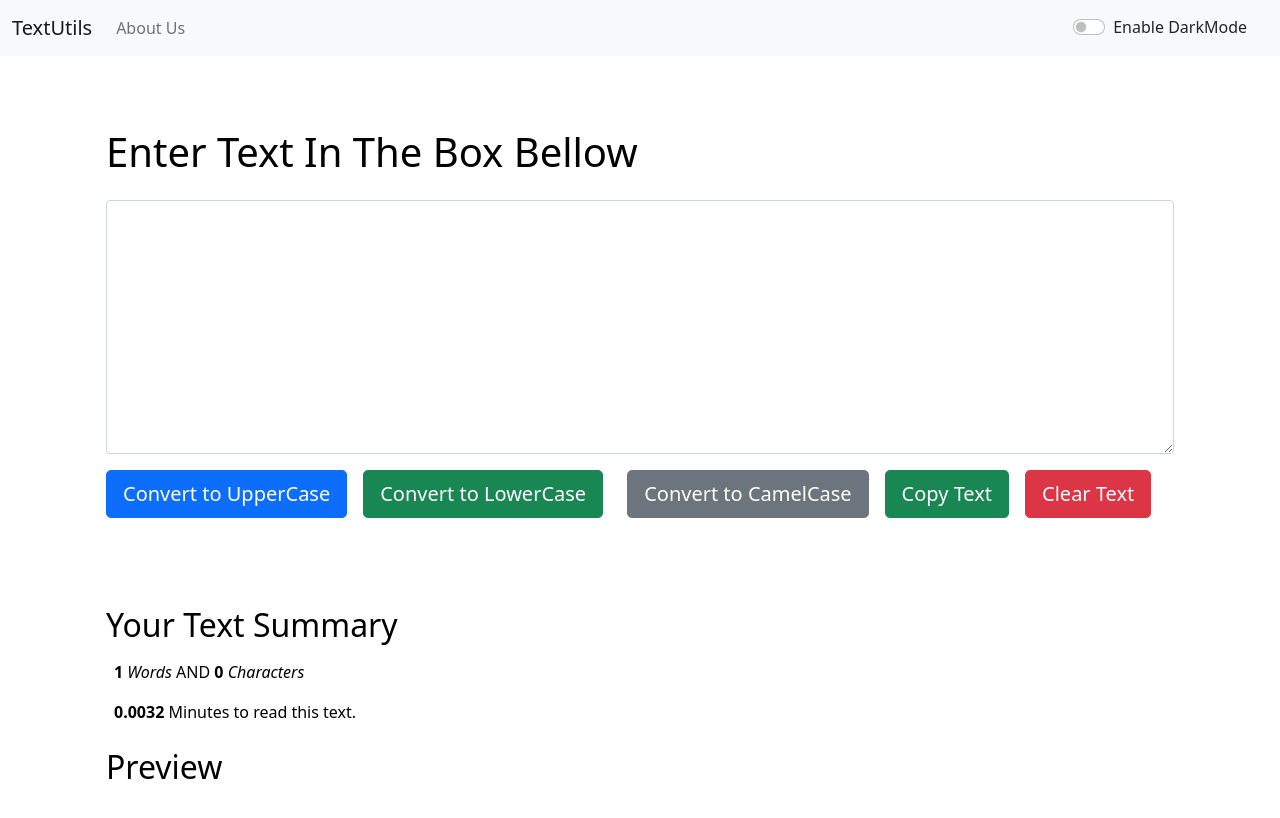
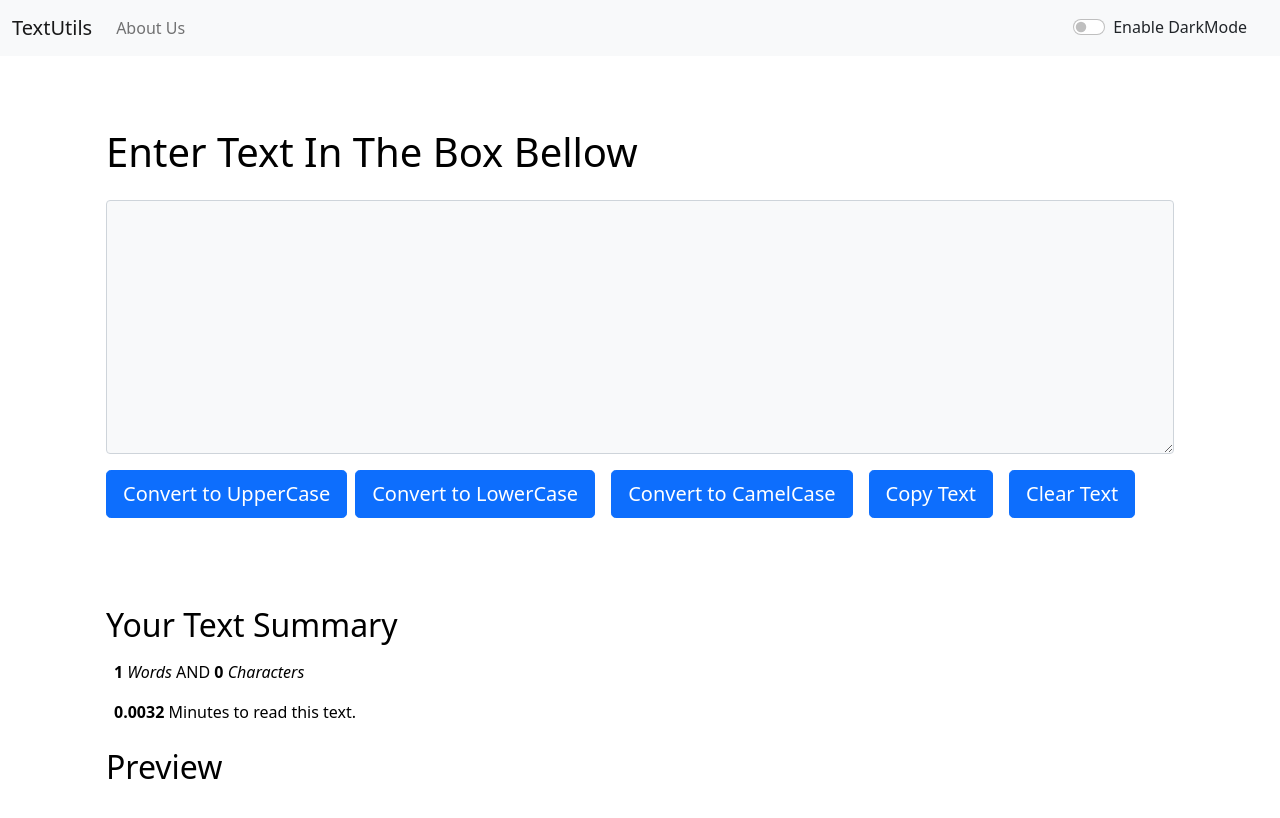
Before and after one commit to Shaharyar-saleem/my-react-app, a React (Create React App) app: page / in a window 1280 px wide. Shown: the top 818 px of the page. Built offline with nearby package versions, Linux system fonts and the light colour scheme.

Commit message:
update: dark mode updated

```diff
--- a/src/App.js
+++ b/src/App.js
@@ -26,7 +26,7 @@ function App() {
       <div className="container">
         <div className="row">
           <div className="col-md-12">
-           <TextBox heading="Enter Text In The Box Bellow" />
+           <TextBox heading="Enter Text In The Box Bellow" themeMode={mode} />
           </div>
         </div>
       </div>
--- a/src/components/TextBox.jsx
+++ b/src/components/TextBox.jsx
@@ -32,19 +32,17 @@ export default function TextBox(props) {
       setText(event.target.value)
   }
 
-
-
   return (
       <>
     <div className='container py-5'>
       <div className="mb-3">
           <h1 className='my-4'>{props.heading}</h1>
-          <textarea className="form-control mb-3" value={text} onChange={updateTextValue} rows="10"></textarea>
-          <button className="btn btn-primary btn-lg mr-4" onClick={convertToUpperCase}>Convert to UpperCase</button>
-          <button className="btn btn-success btn-lg mx-3" onClick={convertToLowerCase}>Convert to LowerCase</button>
-          <button className="btn btn-secondary btn-lg mx-2" onClick={convertToCamelCase}>Convert to CamelCase</button>
-          <button className="btn btn-success btn-lg mx-2" onClick={copyToClipboard}>Copy Text</button>
-          <button className="btn btn-danger btn-lg mx-2" onClick={clearText}>Clear Text</button>
+          <textarea className={`form-control mb-3 bg-${props.themeMode}`} value={text} onChange={updateTextValue} style={{color: `${props.themeMode === 'dark' ? 'white' : 'black'}`}} rows="10"></textarea>
+          <button className="btn btn-primary btn-lg mr-2" onClick={convertToUpperCase}>Convert to UpperCase</button>
+          <button className="btn btn-primary btn-lg mx-2" onClick={convertToLowerCase}>Convert to LowerCase</button>
+          <button className="btn btn-primary btn-lg mx-2" onClick={convertToCamelCase}>Convert to CamelCase</button>
+          <button className="btn btn-primary btn-lg mx-2" onClick={copyToClipboard}>Copy Text</button>
+          <button className="btn btn-primary btn-lg mx-2" onClick={clearText}>Clear Text</button>
        </div>
     </div>
     <div className="container py-4">
```
